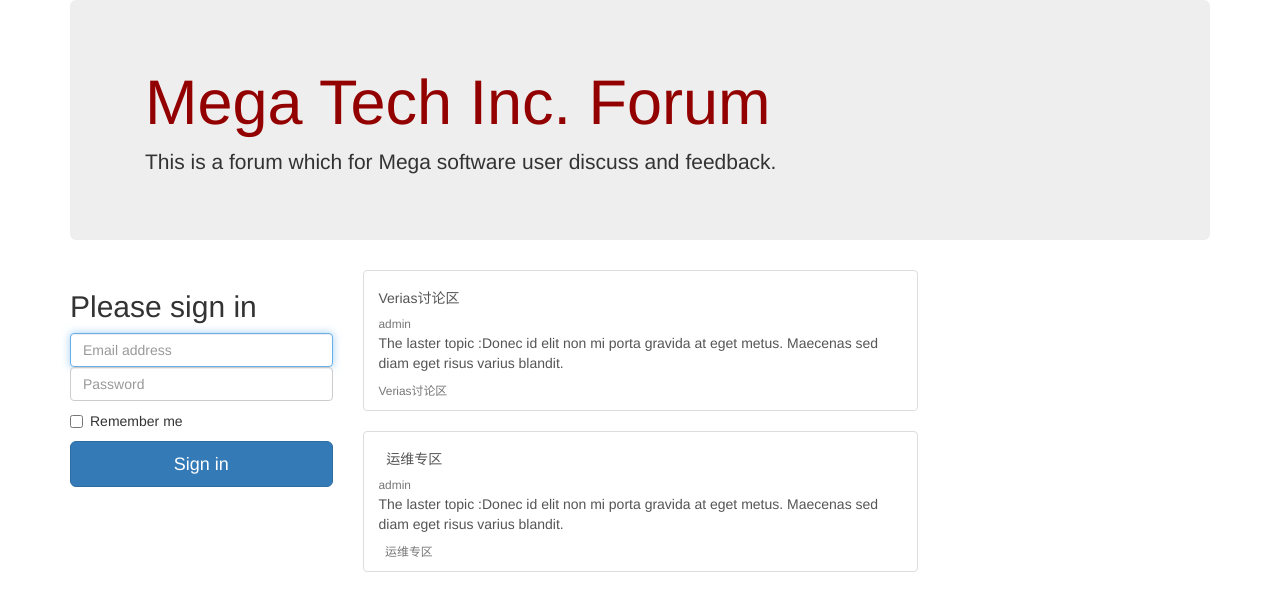
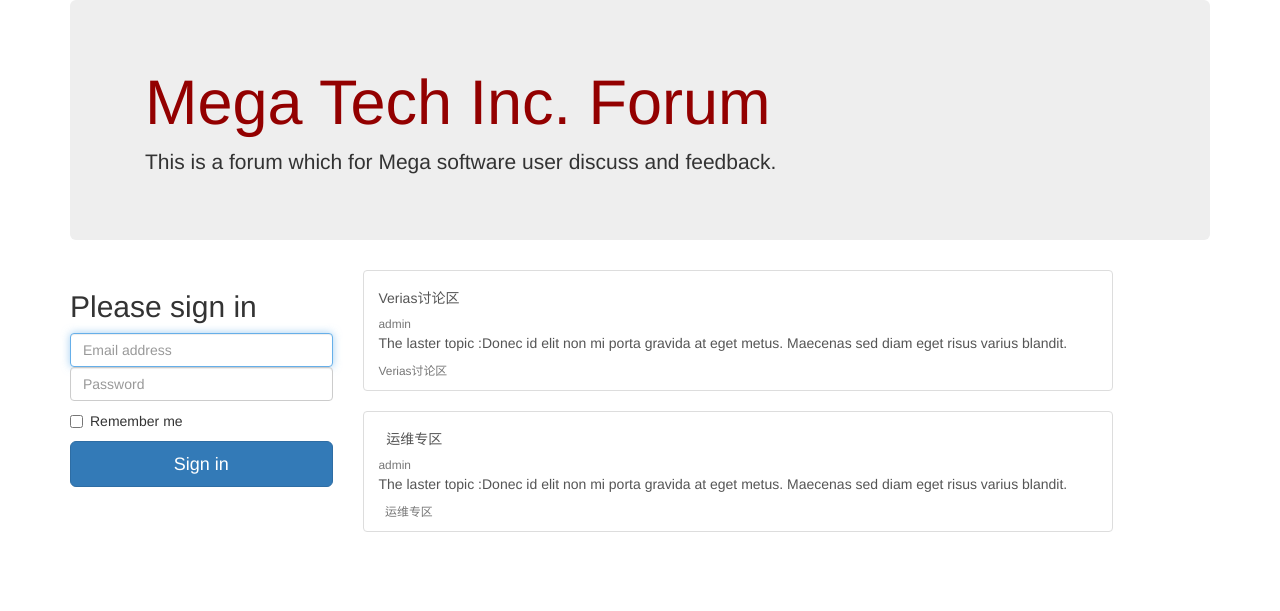
Before and after one commit to coollinn/mysite, a Django app: page /block/ in a window 1280 px wide. Shown: the top 611 px of the page. Run offline with Django 3.2, Linux system fonts and the light colour scheme; data comes from the database, SQL or seed files in the repository; some libraries are stand-ins or nearby versions.

Commit message:
update from office W530

```diff
--- a/templates/block_list.html
+++ b/templates/block_list.html
@@ -39,13 +39,13 @@
             </div>
         </div>
 
-        <div class="col-sm-6">
+        <div class="col-sm-8">
             {% for b in blocks %}
                 <div class="list-group">
                     <a href="#" class="list-group-item list-group-item-action flex-column align-items-start">
                         <div class="d-flex w-100 justify-content-between">
                               <h5 class="mb-1">{{ b.name  }}</h5>
-                              <small class="text-muted">{{ b.manager_name }}</small>
+                              <small class="text-muted"> {{ b.manager_name }} </small>
                         </div>
                         <p class="mb-1">The laster topic :Donec id elit non mi porta gravida at eget metus. Maecenas sed diam eget risus varius blandit.</p>
                         <small class="text-muted">{{ b.desc }}</small>
```
